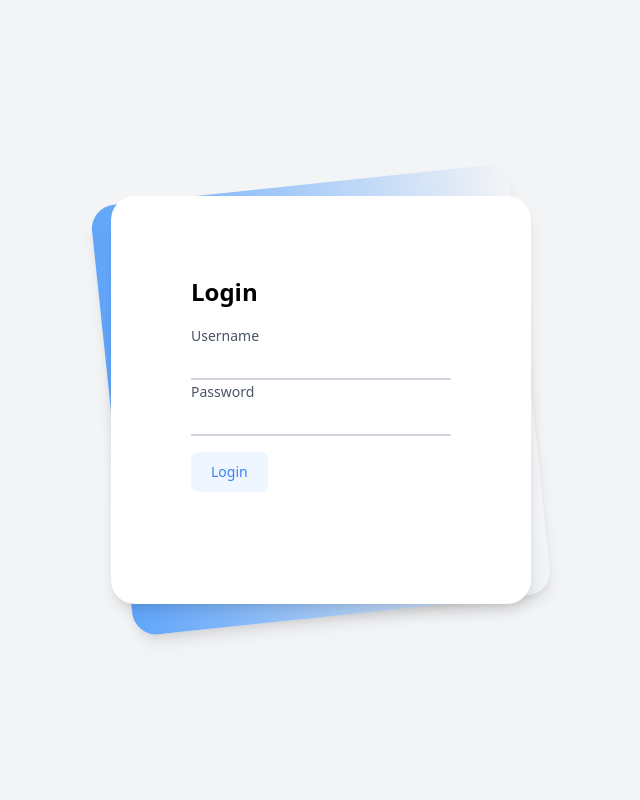
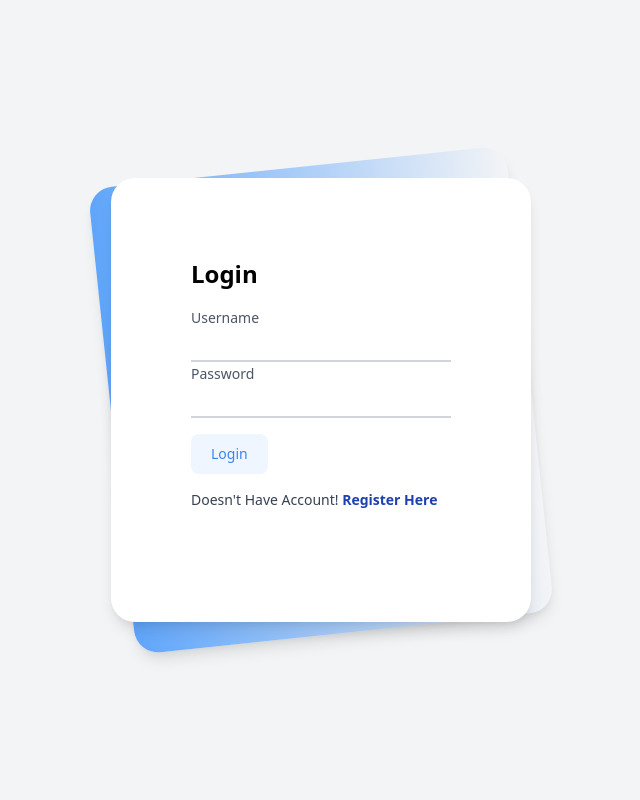
Before and after one commit to rahulkathuriaaa/Expense-Tracker, a Django app: page /user/login/ in a window 1280 px wide. Shown: the part 72-872 px from the top of the page, without its empty margins (319-959 px from the left). Run offline with Django 5.2, Linux system fonts and the light colour scheme; style sheets or scripts are compiled from the project's sources; parts of the project's set-up code (start-up, migrations or seed data) failed here and were passed over.

Commit message:
added routing link for login and signup page

```diff
--- a/myapp/templates/myapp/login.html
+++ b/myapp/templates/myapp/login.html
@@ -27,6 +27,9 @@
                   <div class="relative">
                     <button class="px-5 py-2.5 font-medium bg-blue-50 hover:bg-blue-100 hover:text-blue-600 text-blue-500 rounded-lg text-sm">Login</button>
                   </div>
+                  <div class="relative text-sm">
+                    <span>Doesn't Have Account! <a class="text-blue-800 font-semibold" href="{% url "register" %}">Register Here</a></span>
+                  </div>
                 </div>
               </div>
         </form>
--- a/myapp/templates/myapp/register.html
+++ b/myapp/templates/myapp/register.html
@@ -35,6 +35,9 @@
                   <div class="relative">
                     <button class="px-5 py-2.5 font-medium bg-blue-50 hover:bg-blue-100 hover:text-blue-600 text-blue-500 rounded-lg text-sm">Register</button>
                   </div>
+                  <div class="relative text-sm">
+                    <span>Already Have Account! <a class="text-blue-800 font-semibold" href="{% url "login" %}">Log In</a></span>
+                  </div>
                   {% comment %} <a href="#_" class="px-5 py-2.5 font-medium bg-blue-50 hover:bg-blue-100 hover:text-blue-600 text-blue-500 rounded-lg text-sm">
                     Button Text
                     </a> {% endcomment %}
```
